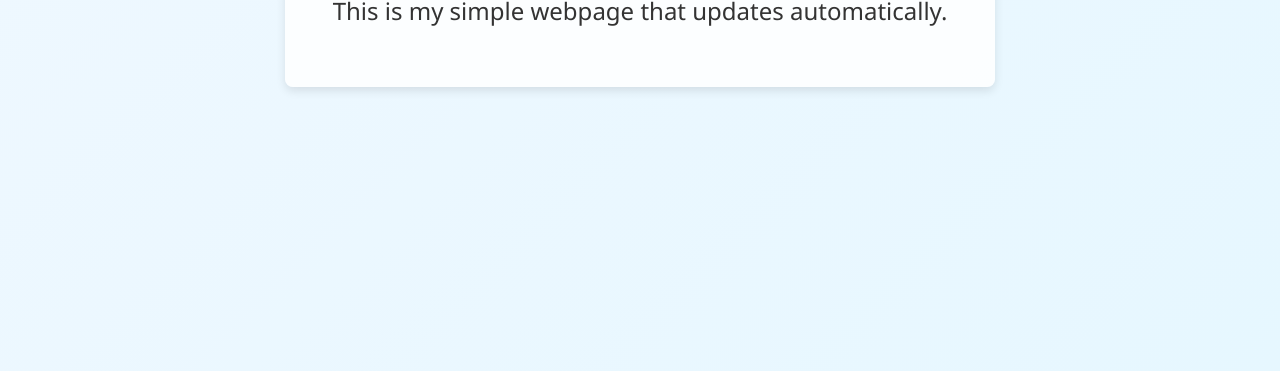
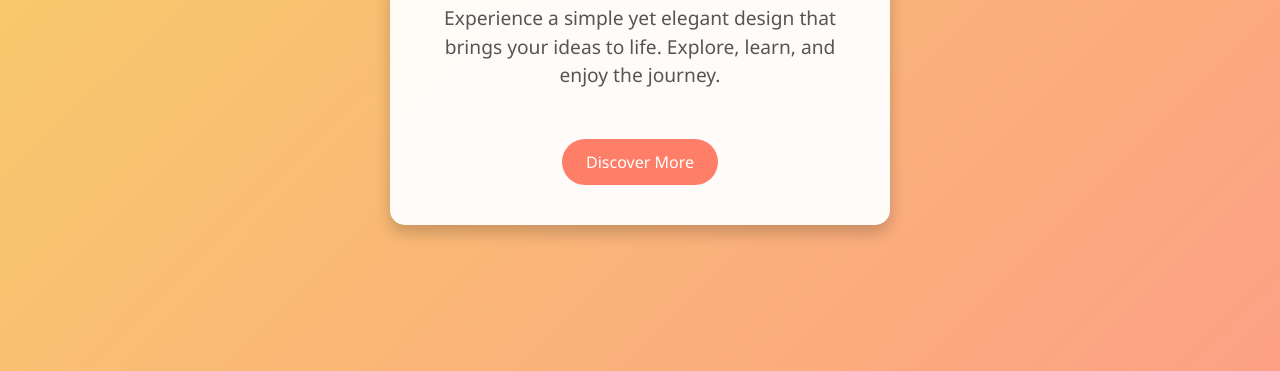
Before and after one commit to TenzinWosel/my-simple-project., a plain HTML site: page index.html in a window 1280 px wide. Shown: the part 429-800 px from the top of the page. Drawn offline with Linux system fonts and the light colour scheme.

Commit message:
Update index.html

```diff
--- a/index.html
+++ b/index.html
@@ -1,48 +1,68 @@
 <!DOCTYPE html>
-<html>
+<html lang="en">
   <head>
     <meta charset="UTF-8">
     <meta name="viewport" content="width=device-width, initial-scale=1.0">
-    <title>My Simple Project</title>
+    <title>Beautiful Website</title>
     <style>
-      /* Base styling for the page */
-      body {
+      /* Reset some default styles */
+      * {
+        box-sizing: border-box;
+      }
+      html, body {
         margin: 0;
         padding: 0;
-        background: linear-gradient(135deg, #f0f8ff, #e6f7ff);
+        width: 100%;
+        height: 100%;
         font-family: 'Segoe UI', Tahoma, Geneva, Verdana, sans-serif;
+      }
+      /* Full-page gradient background */
+      body {
+        background: linear-gradient(135deg, #f6d365, #fda085);
         display: flex;
+        justify-content: center;
         align-items: center;
-        justify-content: center;
-        height: 100vh;
+      }
+      /* Centered container for content */
+      .container {
+        background: rgba(255, 255, 255, 0.95);
+        padding: 40px;
+        border-radius: 15px;
+        text-align: center;
+        max-width: 500px;
+        box-shadow: 0 8px 16px rgba(0,0,0,0.2);
+      }
+      h1 {
+        margin-bottom: 20px;
+        font-size: 3rem;
         color: #333;
       }
-      /* Container to center content */
-      .container {
-        text-align: center;
-        background: rgba(255, 255, 255, 0.85);
-        padding: 2rem 3rem;
-        border-radius: 8px;
-        box-shadow: 0 4px 10px rgba(0, 0, 0, 0.1);
+      p {
+        font-size: 1.2rem;
+        color: #555;
+        line-height: 1.5;
       }
-      /* Styling for header */
-      h1 {
-        font-size: 3rem;
-        margin-bottom: 0.5rem;
-        color: #2e8b57;
+      a.button {
+        display: inline-block;
+        margin-top: 30px;
+        padding: 12px 24px;
+        background: #ff7e67;
+        color: #fff;
+        border-radius: 50px;
+        text-decoration: none;
+        font-size: 1rem;
+        transition: background 0.3s ease;
       }
-      /* Styling for paragraph */
-      p {
-        font-size: 1.5rem;
-        margin-top: 0;
-        line-height: 1.6;
+      a.button:hover {
+        background: #ff6a54;
       }
     </style>
   </head>
   <body>
     <div class="container">
-      <h1>Hello, world!</h1>
-      <p>This is my simple webpage that updates automatically.</p>
+      <h1>Welcome to My Beautiful Website</h1>
+      <p>Experience a simple yet elegant design that brings your ideas to life. Explore, learn, and enjoy the journey.</p>
+      <a href="#" class="button">Discover More</a>
     </div>
   </body>
 </html>
```
